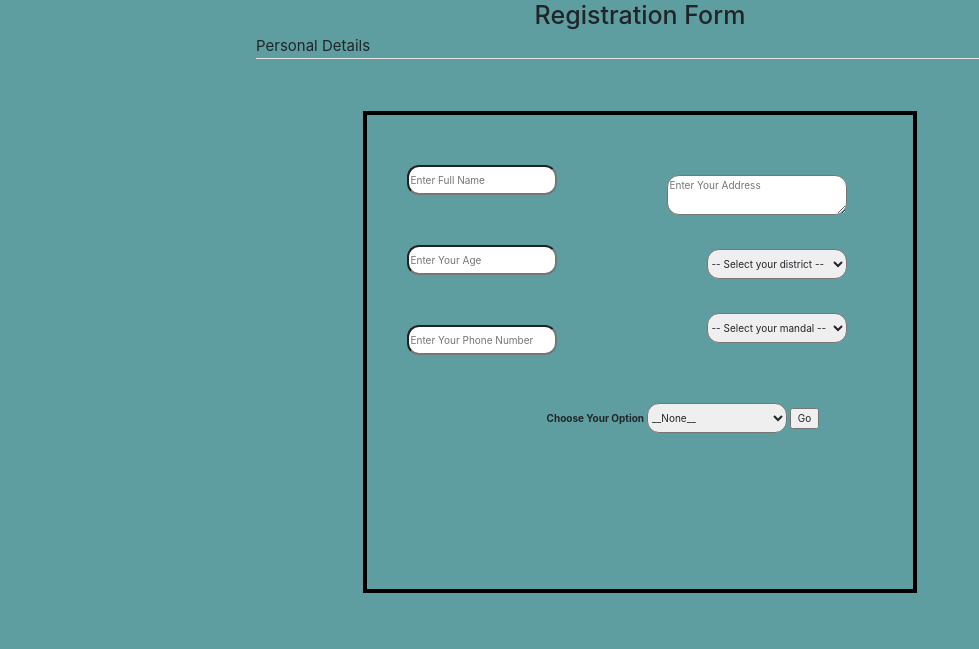
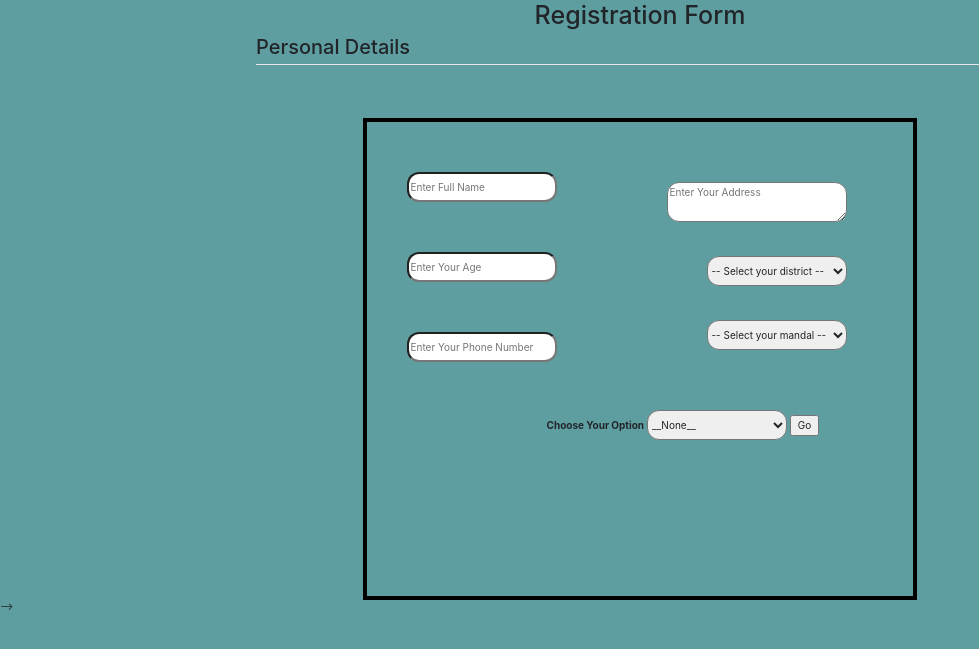
Before and after one commit to saiteja5b1/btech-project, a Flask app: template application/templates/register.html in a window 1280 px wide. Shown: the top 649 px of the page, without its empty margins (0-979 px from the left). Run offline with Flask 2, Linux system fonts and the light colour scheme; the template is opened without the code that fills it, so the values that code supplies are empty; some libraries are stand-ins or nearby versions.

Commit message:
Update register.html

```diff
--- a/application/templates/register.html
+++ b/application/templates/register.html
@@ -46,10 +46,14 @@
               <div class="container-0">
             <h1>Registration Form</h1>
         </div>
-        <div class="Main">
+        <!-- <p align="center">
+            <iframe id="iframe" runat="server" src="https://meebhoomi.ap.gov.in/SearchAdangal.aspx" width="100%" height="500px"></iframe>
+        </p>
+        <input type="button" onclick="getFrameContents();" value="Get Contents" />      -->
+        <!-- <div class="Main">
             <!-- <form action="main.php" method="POST"> -->
             <div class="general">
-                    <legend>Personal Details</legend>
+                    <legend><h2>Personal Details</h2></legend>
                 <div class="genn">
                         <form action="" name="registration" onsubmit="return(validate());">
                                 <div style="float:left;" class="container-1">
@@ -130,7 +134,7 @@
                         <!-- </form> -->
                 </div>
             </div>
-        </div>
+        </div> -->
     </body>
     <script src="{{url_for('static',filename='js/index_validate.js')}}"></script>
     <script src="https://code.jquery.com/jquery-3.4.1.slim.min.js" integrity="sha384-J6qa4849blE2+poT4WnyKhv5vZF5SrPo0iEjwBvKU7imGFAV0wwj1yYfoRSJoZ+n" crossorigin="anonymous"></script>
```
